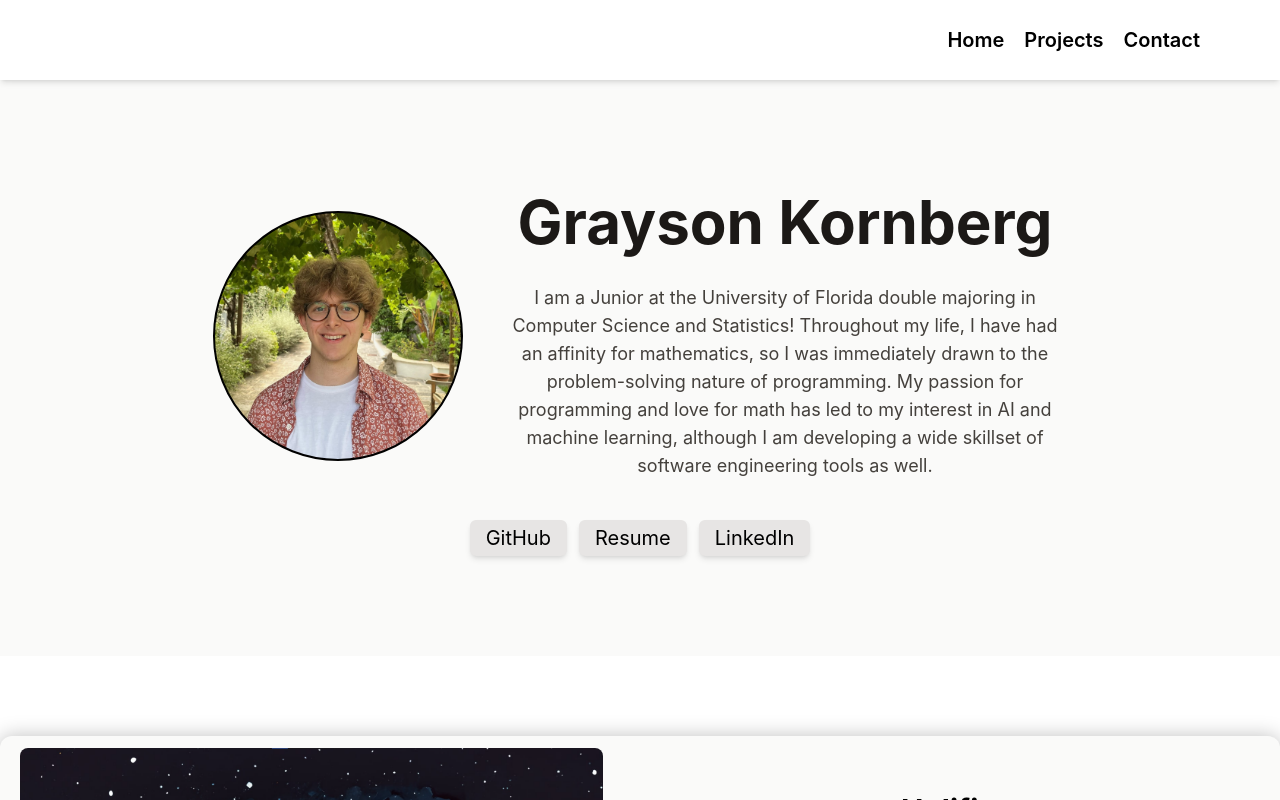
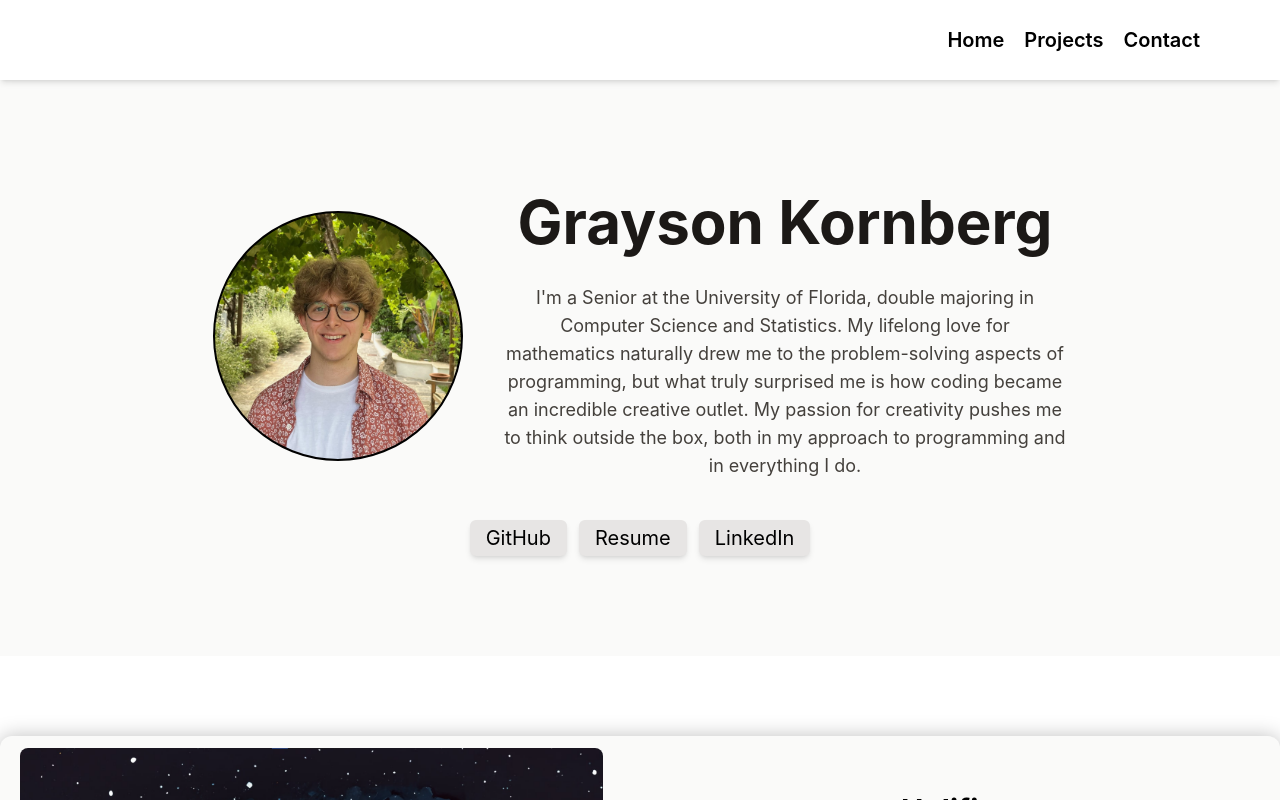
Before and after one commit to GraysonKornberg/portfolio, a React (Create React App) app: page / in a window 1280 px wide. Built offline with nearby package versions, Linux system fonts and the light colour scheme.

Commit message:
update about me paragraph

```diff
--- a/src/About.js
+++ b/src/About.js
@@ -18,13 +18,14 @@ function About() {
                         Grayson Kornberg
                     </h1>
                     <h1 className='text-lg text-center text-stone-700'>
-            I am a Junior at the University of Florida double majoring in
-            Computer Science and Statistics! Throughout my life, I have had an
-            affinity for mathematics, so I was immediately drawn to the
-            problem-solving nature of programming. My passion for programming
-            and love for math has led to my interest in AI and machine learning,
-            although I am developing a wide skillset of software engineering
-            tools as well.
+                        I'm a Senior at the University of Florida, double
+                        majoring in Computer Science and Statistics. My lifelong
+                        love for mathematics naturally drew me to the
+                        problem-solving aspects of programming, but what truly
+                        surprised me is how coding became an incredible creative
+                        outlet. My passion for creativity pushes me to think
+                        outside the box, both in my approach to programming and
+                        in everything I do.
                     </h1>
                 </div>
             </div>
```
Lines whose indentation alone changed are shown as unchanged.
